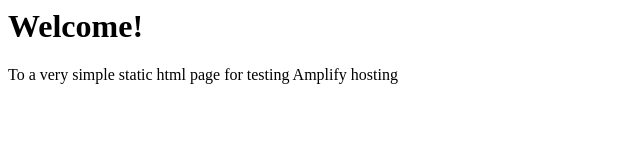
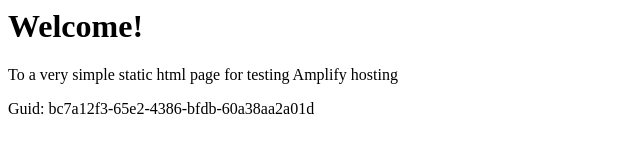
Before and after one commit to aws-aemilia-sfo/Github-PR-Commit-Integration-Test-DoNotTouch-GithubWebhookPreviewCanaryTest-v1-prod-us-west-1, a website: page src/index.html in a window 1280 px wide. Shown: the whole page, without its empty margins (0-640 px from the left). Drawn offline with Linux system fonts and the light colour scheme.

Commit message:
commit from integ tests

```diff
--- a/src/index.html
+++ b/src/index.html
@@ -1,3 +1,5 @@
+
+
 <html lang="en">
 
 <head>
@@ -10,6 +12,6 @@
 <body>
     <h1>Welcome!</h1>
     <p>To a very simple static html page for testing Amplify hosting</p>
-</body>
+    <p>Guid: bc7a12f3-65e2-4386-bfdb-60a38aa2a01d</p></body>
 
 </html>
```
